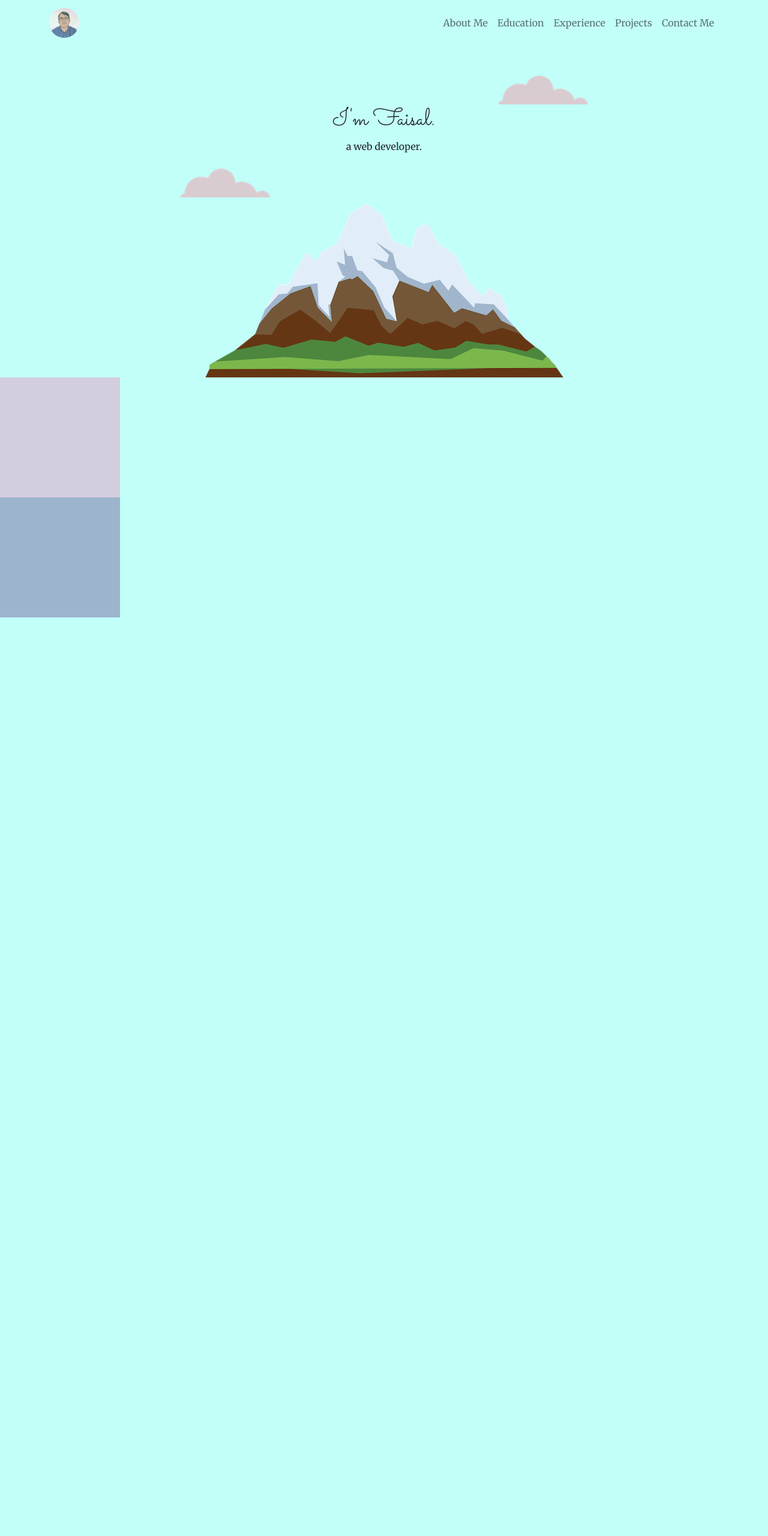
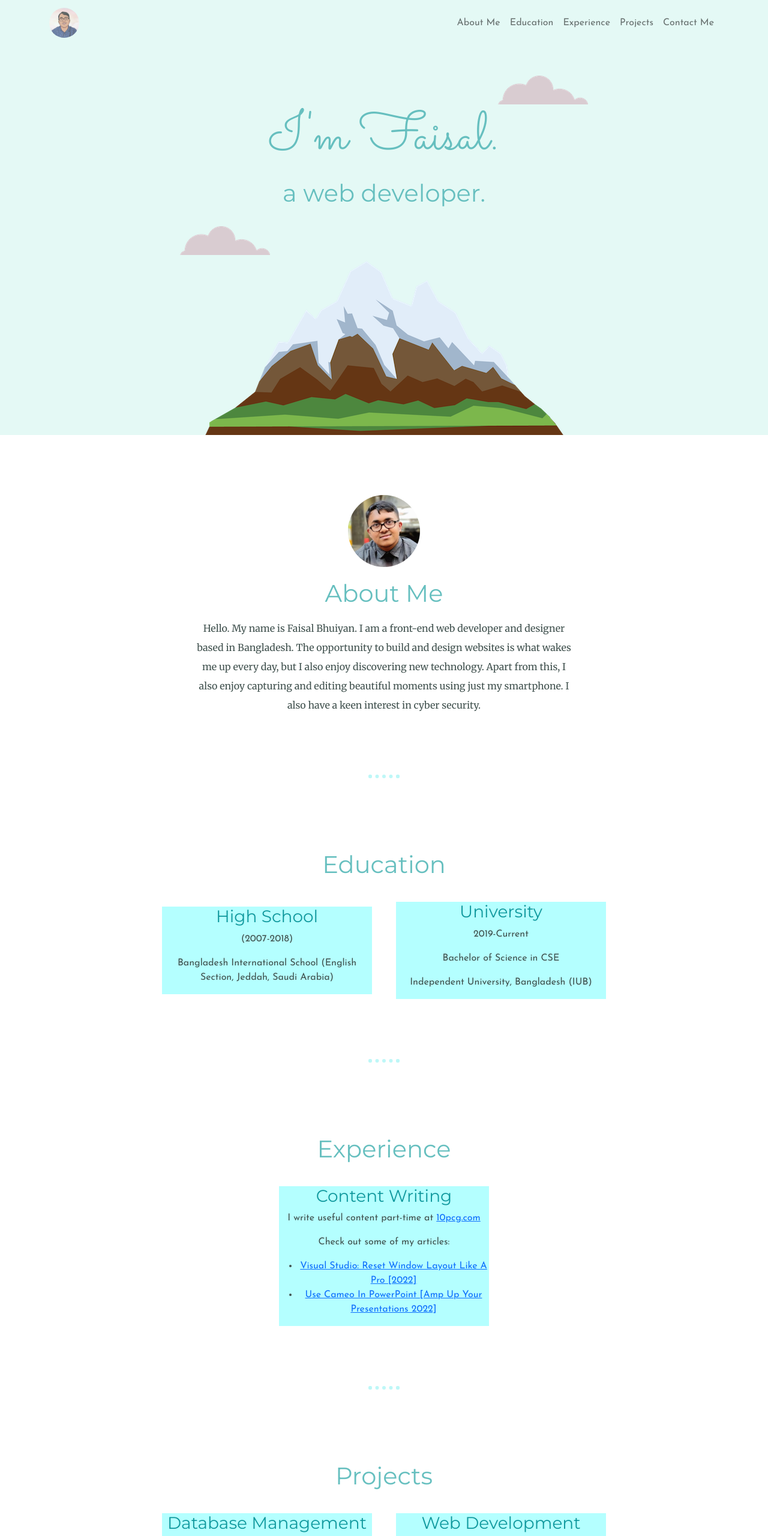
Before and after one commit to faisalbhuiyan3038/My_CV, a plain HTML site: page index.html in a window 1280 px wide. Shown: the top 2560 px of the page at 60% size. Before the commit the page ends 1029 px from the top, so only its background shows below. Drawn offline with nearby package versions, Linux system fonts and the light colour scheme.

Commit message:
project completed

```diff
--- a/css/styles.css
+++ b/css/styles.css
@@ -1,39 +1,69 @@
 body {
+    color: #40514e;
     margin: 0;
     text-align: center;
+    font-family: 'Josefin Sans', sans-serif;
+    background-color: #E4F9F5;
+}
+
+.descript-intro {
+    font-size: 2.5rem;
+    font-weight: normal;
+    font-family: 'Montserrat', sans-serif;
+    color: #66BFBF;
+}
+
+.descript {
     font-family: 'Merriweather', serif;
-    background-color: #c2fff9;
+}
+
+.descript-about-me {
+    font-family: 'Merriweather', serif;
+    width: 50%;
+    margin: auto;
+    line-height: 2;
 }
 
 h1 {
-    margin-top: 0;
+    color: #66BFBF;
+    font-size: 5.625em;
+    margin-top: 50px auto 0 auto;
     font-family: 'Sacramento', cursive;
 }
 
 h2 {
+    color: #66BFBF;
+    font-size: 2.5rem;
+   font-weight: normal;
     font-family: 'Montserrat', sans-serif;
+    padding-bottom: 10px;
+    padding-top: 20px;
+}
+
+hr {
+    border: dotted #00e0e0 6px;
+    border-bottom: none;
+    width: 4%;
+    margin: 100px auto;
 }
 
 h3 {
+    color: #11999E;
     font-family: 'Montserrat', sans-serif;
 }
 
 .top-container {
-    background-color: #c2fff9;
+    background-color: #E4F9F5;
     position: relative;
     padding-top: 100px;
 }
 
 .middle-container {
-    background-color: #D3CEDF;
-    width: 200px;
-    height: 200px;
+    background-color: white;
 }
 
 .bottom-container {
-    background-color: #9CB4CC;
-    width: 200px;
-    height: 200px;
+    background-color: white;
 }
 
 .bottom-cloud {
@@ -49,7 +79,7 @@ h3 {
 }
 
 .bg-custom {
-    background-color: #c2fff9;
+    background-color: #E4F9F5;
 }
 
 .navbar-avatar {
@@ -58,3 +88,36 @@ h3 {
     border-radius: 50%;
     opacity: 70%;
 }
+
+.fb-img {
+    border-radius: 50%;
+    width: 120px;
+    height: auto;
+}
+
+.spacing {
+    height: 100px;
+    background-color: white;
+}
+
+.flex-container {
+    display: flex;
+    justify-content: center;
+    padding-top: 20px;
+}
+
+.project {
+    width: 350px;
+    margin: auto 20px;
+    background-color: rgb(180, 255, 255);
+}
+
+.adjustspace {
+    padding-top: 20px;
+}
+
+.bottom-container{
+    padding-top: 15px;
+    background-color: #00e0e0;
+
+}
--- a/index.html
+++ b/index.html
@@ -10,6 +10,8 @@
     <link rel="stylesheet" type="text/css" href="css/styles.css">
     <link rel="preconnect" href="https://fonts.googleapis.com">
     <link rel="preconnect" href="https://fonts.gstatic.com" crossorigin>
+    <link rel="preconnect" href="https://fonts.googleapis.com">
+    <link href="https://fonts.googleapis.com/css2?family=Josefin+Sans&display=swap" rel="stylesheet">
     <link href="https://fonts.googleapis.com/css2?family=Merriweather&family=Montserrat&family=Sacramento&display=swap" rel="stylesheet">
 </head>
 <body>
@@ -23,19 +25,19 @@
         <div class="collapse navbar-collapse" id="navbarNav">
           <ul class="navbar-nav ms-auto">
             <li class="nav-item">
-              <a class="nav-link" href="#">About Me</a>
+              <a class="nav-link" href="#about-me">About Me</a>
             </li>
             <li class="nav-item">
-              <a class="nav-link" href="#">Education</a>
+              <a class="nav-link" href="#education">Education</a>
             </li>
             <li class="nav-item">
-              <a class="nav-link" href="#">Experience</a>
+              <a class="nav-link" href="#experience">Experience</a>
             </li>
             <li class="nav-item">
-              <a class="nav-link" href="#">Projects</a>
+              <a class="nav-link" href="#projects">Projects</a>
             </li>
             <li class="nav-item">
-                <a class="nav-link" href="#">Contact Me</a>
+                <a class="nav-link" href="#contact-me">Contact Me</a>
               </li>
           </ul>
         </div>
@@ -45,15 +47,99 @@
     <div class="top-container">
         <img class="top-cloud" src="images/cloud.png" alt="cloud-img">
         <h1>I'm Faisal.</h1>
-        <p>a web developer.</p>
+        <p class="descript-intro">a web developer.</p>
         <img class="bottom-cloud" src="images/cloud.png" alt="cloud-img">
         <img src="images/mountain.png" alt="mountain-img">
     </div>
-    <div class="middle-container">
+
+    <div class="spacing">
 
     </div>
+
+    <div class="middle-container">
+      <div id="about-me" class="profile">
+        <img class="fb-img" src="images/sfaisal-bhuiyan.jpg" alt="faisal-bhuiyan">
+        <h2>About Me</h2>
+        <p class="descript-about-me">Hello. My name is Faisal Bhuiyan. I am a front-end web developer and designer based in Bangladesh. The opportunity to build and design websites is what wakes me up every day, but I also enjoy discovering new technology. Apart from this, I also enjoy capturing and editing beautiful moments using just my smartphone. I also have a keen interest in cyber security.</p>
+      </div>
+      <hr>
+
+      <div id="education" class="education">
+        <h2>Education</h2>
+      <div class="flex-container">
+        <div class="project">
+          <h3>High School</h3>
+
+          <p>(2007-2018)</p>
+          <p>Bangladesh International School (English Section, Jeddah, Saudi Arabia)</p>
+
+        </div>
+        <div class="project">
+          <h3>University</h3>
+          <p>2019-Current</p>
+          <p>Bachelor of Science in CSE</p>
+          <p>Independent University, Bangladesh (IUB)</p>
+
+        </div>
+
+      </div>
+      <hr>
+
+      <div id="experience"  class="experience">
+        <h2>Experience</h2>
+      <div class="flex-container">
+        <div class="project">
+          <h3>Content Writing</h3>
+          <p>I write useful content part-time at <a href="https://10pcg.com">10pcg.com</a></p>
+          <p>Check out some of my articles:</p>
+          <ul>
+            <li><a href="https://10pcg.com/visual-studio-reset-window-layout/">Visual Studio: Reset Window Layout Like A Pro [2022]</a></li>
+            <li><a href="https://10pcg.com/use-cameo-in-powerpoint/">Use Cameo In PowerPoint [Amp Up Your Presentations 2022]</a></li>
+          </ul>
+        </div>
+      </div>
+      <hr>
+
+      <div id="projects" class="projects">
+        <h2>Projects</h2>
+      <div class="flex-container">
+        <div class="project">
+          <h3>Database Management</h3>
+
+          <p>I designed and built an Air Quality Monitoring System.</p>
+          <p>Check out the project below:</p>
+          <ul>
+            <li><a href="https://github.com/faisalbhuiyan3038/AQMS_Project.git">AQMS Software</a></li>
+          </ul>
+
+        </div>
+        <div class="project">
+          <h3>Web Development</h3>
+          <p>I designed and built my CV website, which includes all information about me.</p>
+          <p>Check out my CV below:</p>
+          <ul>
+            <li><a href="https://faisalbhuiyan3038.github.io/My_Personal_CV/">My Curriculum Vitae</a></li>
+          </ul>
+        </div>
+      </div>
+      <hr>
+      <div id="contact-me" class="contact-me">
+        <h2>Get In Touch</h2>
+        <h3>Got something to share?</h3>
+        <p class="descript adjustspace">Send me an email by clicking the button below. Let's code together!</p>
+        <a href="mailto:faisalbhuiyan3038@gmail.com"><button type="button" class="btn btn-primary">CONTACT ME</button></a>
+      </div>
+    </div>
+
+    <br>
+    <br>
+
+
     <div class="bottom-container">
+      <a class="footer-link" href="https://www.linkedin.com/in/faisal-islam-353252230">LinkedIn</a>
+      <a class="footer-link" href="https://twitter.com/islamfaisal3038">Twitter</a>
+      <p>© 2018 Faisal Bhuiyan.</p>
+    </div>
 
-    </div>
 </body>
 </html>
```
Also changed, not shown: images/faisal-bhuiyan.jpg (added), images/sfaisal-bhuiyan.jpg (added).
